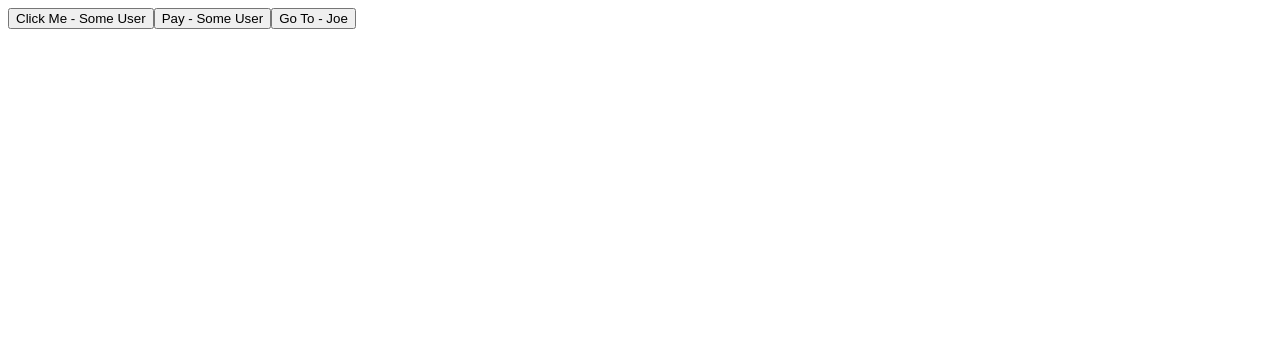
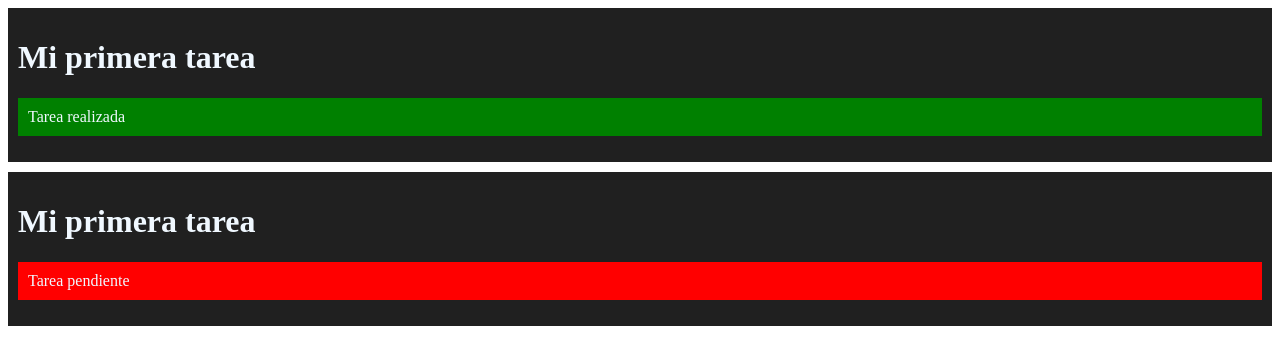
Before and after one commit to alanbernale/react-course, a React (Vite) app: page / in a window 1280 px wide. Shown: the top 364 px of the page. Built offline with nearby package versions, Linux system fonts and the light colour scheme.

Commit message:
Estilos en React.

```diff
--- /dev/null
+++ b/src/Task.jsx
@@ -0,0 +1,10 @@
+import './task.css'
+
+export function TaskCard({ready}) {
+    return <div className="card">
+        <h1>Mi primera tarea</h1>
+        <p className={ready ? 'bg-green' : 'bg-red'}>
+            {ready ? 'Tarea realizada' : 'Tarea pendiente'}
+        </p>
+    </div>
+}
--- a/src/main.jsx
+++ b/src/main.jsx
@@ -3,11 +3,11 @@ import ReactDOM from "react-dom/client"
 import {Greeting, UserCard} from "./Greeting"
 import Product, {Navbar} from "./Product"
 import {Button} from "./Button"
+import {TaskCard} from "./Task"
 
 ReactDOM.createRoot(document.getElementById('root')).render(
     <>
-        <Button text="Click Me" />
-        <Button text="Pay" />
-        <Button text="Go To" name="Joe"/>
+        <TaskCard ready={true}/>
+        <TaskCard ready={false}/>
     </>
 )
--- /dev/null
+++ b/src/task.css
@@ -0,0 +1,19 @@
+.card {
+    background-color: #202020;
+    color: aliceblue;
+    padding: 10px;
+}
+
+.card:not(:last-child) {
+    margin-bottom: 10px;
+}
+
+.bg-green {
+    background-color: green;
+    padding: 10px;
+}
+
+.bg-red {
+    background-color: red;
+    padding: 10px;
+}
```
